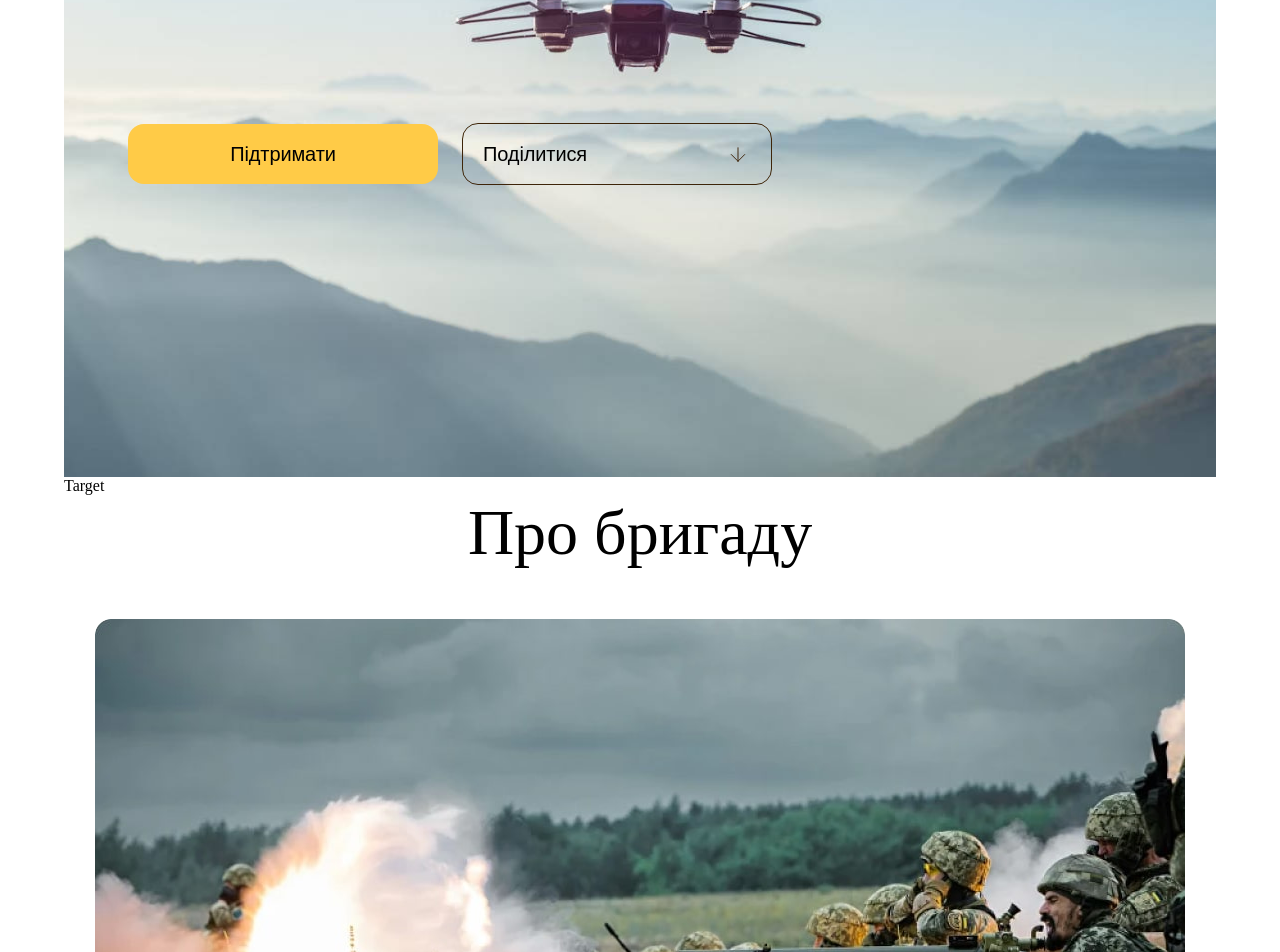
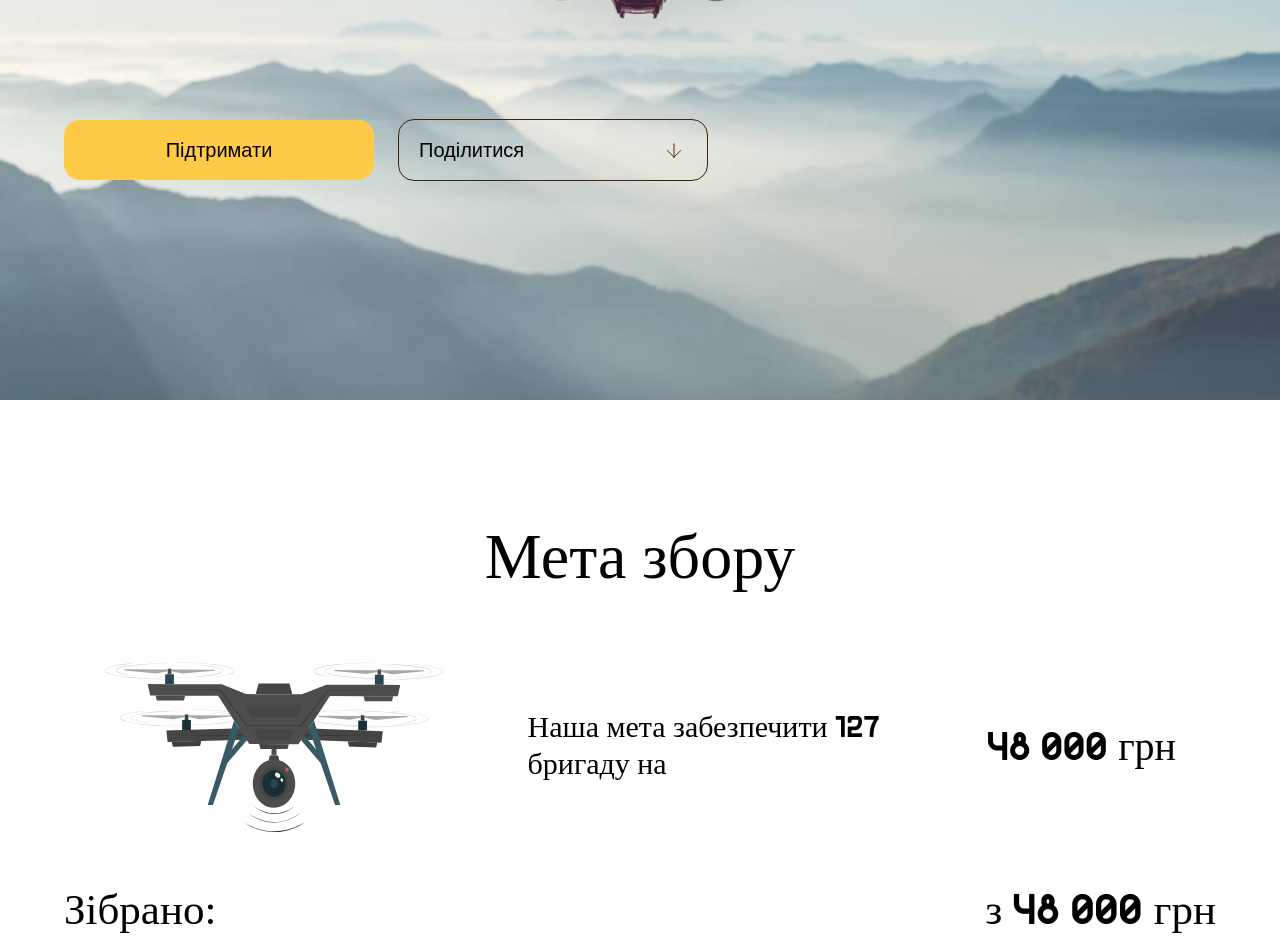
Before and after one commit to baza-trainee/127-zbir-2, a React (Vite) app: page / in a window 1280 px wide. Shown: the part 500-1452 px from the top of the page. Built offline with nearby package versions, Linux system fonts and the light colour scheme.

Commit message:
fear: progress with styles, without progress-bar

```diff
--- a/src/App.tsx
+++ b/src/App.tsx
@@ -8,16 +8,14 @@ import Target from "./components/Target/Target.tsx";
 function App() {
   return (
     <>
-      <header className='container'>
-        <Header />
-      </header>
-      <main className='container'>
+      <Header />
+      <main>
         <Hero />
         <Target />
         <About />
         <HowItWorks />
       </main>
-      <footer className='container'>
+      <footer className="container">
         <Footer />
       </footer>
     </>
--- a/src/components/Button/Button.module.scss
+++ b/src/components/Button/Button.module.scss
@@ -2,14 +2,12 @@
 
 .button {
   position: relative;
-  width: 100%;
-  font-weight: 400;
-  letter-spacing: -0.00688rem;
-  text-align: center;
-  border-radius: 16px;
-  font-size: 16px;
   width: 280px;
   padding: 14px 20px;
+  border-radius: 16px;
+  text-align: center;
+  font-size: 16px;
+  font-weight: 400;
   line-height: 19px;
 
   @media screen and (min-width: 375px) {
@@ -34,10 +32,23 @@
 
   &:hover .iconWrapper {
     visibility: visible;
-    transform: translateX(225px);
+    transform: translateX(210px);
+    @media screen and (min-width: 375px) {
+      transform: translateX(260px);
+    }
+    @media screen and (min-width: 768px) {
+      transform: translateX(225px);
+    }
   }
+
   &:hover .textWrapper {
-    transform: translateX(-80px);
+    transform: translateX(-78px);
+    @media screen and (min-wdth: 375px) {
+      transform: translateX(-100px);
+    }
+    @media screen and (min-width: 768px) {
+      transform: translateX(-80px);
+    }
   }
 
   &:hover .iconShareWrapper {
@@ -48,15 +59,25 @@
 .iconWrapper {
   visibility: hidden;
   position: absolute;
-  bottom: 18px;
+  bottom: 15px;
   transition: transform 0.3s ease-in-out;
+  @media screen and (min-width: 768px) {
+    bottom: 18px;
+  }
 }
 
 .iconShareWrapper {
   position: absolute;
-  bottom: 18px;
-  left: 250px;
+  bottom: 15px;
+  left: 230px;
   transition: transform 0.3s ease-in-out;
+  @media screen and (min-width: 375px) {
+    left: 280px;
+  }
+  @media screen and (min-width: 768px) {
+    left: 250px;
+    bottom: 18px;
+  }
 }
 
 .textWrapper {
--- a/src/components/Hero/Hero.module.scss
+++ b/src/components/Hero/Hero.module.scss
@@ -2,39 +2,44 @@
 
 .heroWrapper {
   width: 100%;
-  height: 900px;
-  padding: 0px 24px;
+  height: 751px;
   background-image: url(../../assets/images/hero.jpeg);
   background-repeat: no-repeat;
   background-position-x: 50%;
-  background-position-y: -30%;
+  background-position-y: 85%;
   background-size: 1250px;
-
-  @media screen and (min-width: 1200px) {
+  @media screen and (min-width: 768px) {
     width: 100%;
+    height: 600px;
     padding: 0px;
     background-size: cover;
-    background-position-y: 80%;
+    background-position-y: 120%;
+  }
+  @media screen and (min-width: 1200px) {
+    height: 823px;
+    background-position-y: 90%;
   }
 }
 
 .headline {
+  display: inline-block;
   font-size: 40px;
-  padding-top: 182px;
+  margin-top: 121px;
   color: var(--fc-headline);
   @media screen and (min-width: 768px) {
     font-size: 60px;
+    width: 80%;
+    margin-top: 96px;
   }
   @media screen and (min-width: 1200px) {
-    width: 1028px;
+    height: 202px;
     font-size: 96px;
     line-height: 115px;
-    padding: 173px 0px 0px 64px;
   }
 }
 
 .buttonWrapper {
-  padding-top: 174px;
+  margin-top: 174px;
   display: flex;
   flex-direction: column;
   justify-content: space-between;
@@ -42,15 +47,15 @@
   row-gap: 24px;
 
   @media screen and (min-width: 434px) {
-    padding-top: 223px;
+    margin-top: 223px;
   }
   @media screen and (min-width: 768px) {
-    padding: 143px 0px 0px 64px;
+    justify-content: flex-start;
+    flex-direction: row;
+    column-gap: 24px;
+    margin-top: 130px;
   }
   @media screen and (min-width: 1200px) {
-    flex-direction: row;
-    justify-content: flex-start;
     row-gap: 0px;
-    column-gap: 24px;
   }
 }
--- a/src/components/Hero/Hero.tsx
+++ b/src/components/Hero/Hero.tsx
@@ -10,10 +10,10 @@ const Hero: FC = () => {
         <h1 className={styles.headline}>
           Збір на дрони для 127-мої бригади ТРО ЗСУ{" "}
         </h1>
-      </div>
-      <div className={styles.buttonWrapper}>
-        <Button variant="support" label="Підтримати" />
-        <Button variant="share" label="Поділитися" />
+        <div className={styles.buttonWrapper}>
+          <Button variant="support" label="Підтримати" />
+          <Button variant="share" label="Поділитися" />
+        </div>
       </div>
     </section>
   );
--- /dev/null
+++ b/src/components/Target/Target.module.scss
@@ -0,0 +1,102 @@
+.sectionWrapper {
+  display: flex;
+  flex-direction: column;
+  align-items: center;
+  justify-content: space-between;
+  padding-top: 80px;
+  padding-bottom: 80px;
+
+  @media screen and (min-width: 768px) {
+    width: 650px;
+  }
+  @media screen and (min-width: 1200px) {
+    width: 100%;
+    padding-top: 120px;
+    padding-bottom: 120px;
+  }
+}
+
+.headline {
+  font-size: 36px;
+
+  @media screen and (min-width: 1200px) {
+    font-size: 64px;
+  }
+}
+
+.infoWrapper {
+  width: 245px;
+  height: 250px;
+  margin: 36px 0px 24px;
+  display: flex;
+  flex-direction: column;
+  justify-content: space-between;
+  align-items: center;
+
+  & p:first-of-type {
+    font-size: 24px;
+    text-align: center;
+    @media screen and (min-width: 1200px) {
+      width: 376px;
+      font-size: 30px;
+      text-align: start;
+    }
+    @media screen and (min-width: 1440px) {
+      font-size: 34px;
+    }
+  }
+
+  & p:last-of-type {
+    font-size: 36px;
+    text-align: center;
+    @media screen and (min-width: 1200px) {
+      font-size: 40px;
+    }
+    @media screen and (min-width: 1440px) {
+      font-size: 64px;
+    }
+  }
+
+  @media screen and (min-width: 1200px) {
+    width: 100%;
+    height: 204px;
+    flex-direction: row;
+    padding: 0px 40px;
+    margin: 48px 0px 36px;
+    column-gap: 27px;
+  }
+
+  @media screen and (min-width: 1440px) {
+    padding: 0px 111px;
+  }
+
+  & img {
+    @media screen and (min-width: 1200px) {
+      width: 340px;
+    }
+  }
+}
+
+.progressWrapper {
+  width: 100%;
+}
+
+.info {
+  height: 57px;
+  display: flex;
+  flex-direction: column;
+  justify-content: space-between;
+  padding: 0px 19px;
+  font-size: 20px;
+
+  @media screen and (min-width: 1200px) {
+    flex-direction: row;
+
+    padding: 0px;
+    font-size: 43px;
+  }
+}
+
+.progress {
+  margin-top: 24px;
+}
--- a/src/components/Target/Target.tsx
+++ b/src/components/Target/Target.tsx
@@ -1,7 +1,25 @@
-import React from "react";
+import { FC } from "react";
+import "../../styles/index.scss";
+import styles from "./Target.module.scss";
 
-const Target = () => {
-  return <div>Target</div>;
+const Target: FC = () => {
+  return (
+    <section className={`container ${styles.sectionWrapper}`}>
+      <h2 className={styles.headline}>Мета збору</h2>
+      <div className={styles.infoWrapper}>
+        <img src="icons/big-dron.svg" alt="dron" />
+        <p>Наша мета забезпечити 127 бригаду на </p>
+        <p>48 000 грн</p>
+      </div>
+      <div className={styles.progressWrapper}>
+        <div className={styles.info}>
+          <p>Зібрано:</p>
+          <p>з 48 000 грн</p>
+        </div>
+        <div className={styles.progress}>Progress</div>
+      </div>
+    </section>
+  );
 };
 
 export default Target;
--- a/src/styles/_fonts.scss
+++ b/src/styles/_fonts.scss
@@ -2,9 +2,8 @@
   font-family: "Strong";
   font-style: normal;
   font-weight: 400;
-  src: local("Montserrat"),
-    // url("../assets/fonts/Strong-Regular.ttf") format("ttf");
-    url("../assets/fonts/Strong-Regular.otf") format("otf");
-  // url("../assets/fonts/Strong-Regular.woff") format("woff"),
-  // url("../assets/fonts/Strong-Regular.woff2") format("woff2");
+  src: url("../assets/fonts/Strong-Regular.ttf") format("ttf"),
+    url("../assets/fonts/Strong-Regular.otf") format("otf"),
+    url("../assets/fonts/Strong-Regular.woff") format("woff"),
+    url("../assets/fonts/Strong-Regular.woff2") format("woff2");
 }
--- a/src/styles/index.scss
+++ b/src/styles/index.scss
@@ -9,7 +9,6 @@ html {
 
 body {
   font-family: var(--primary-font);
-
   min-height: 100vh;
 }
 
```
Also changed, not shown: public/icons/big-dron.svg (added), src/components/Target/Target.module.css (deleted).
